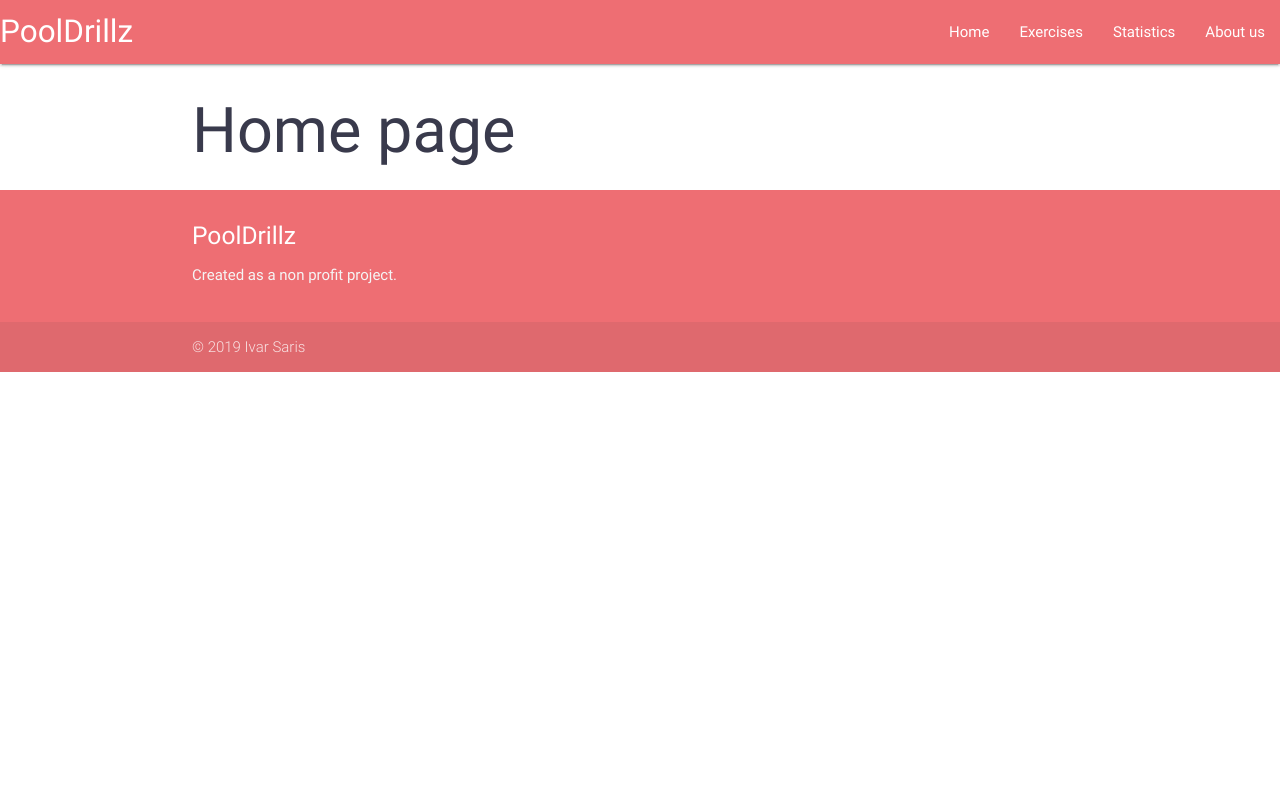
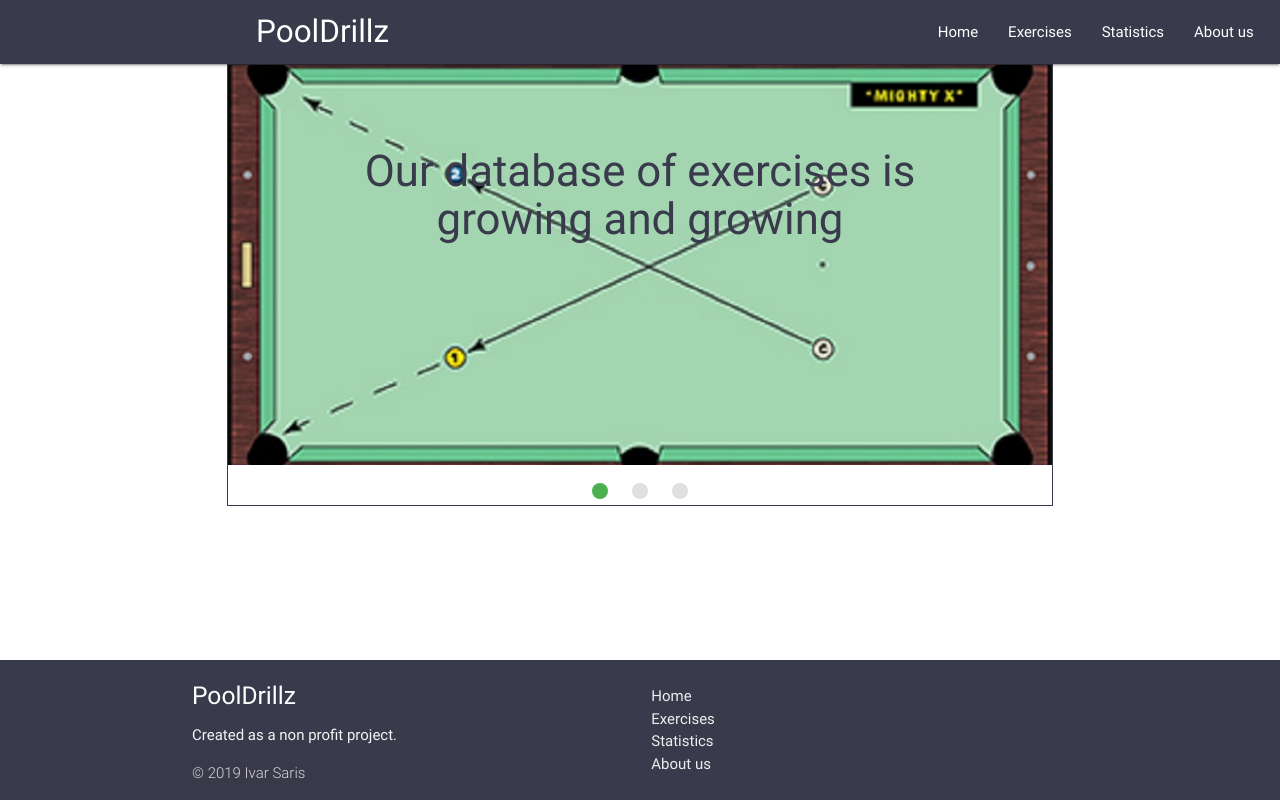
Before and after one commit to ivarsaris/PoolDrillz-MS2, a Flask app: page / in a window 1280 px wide. Run offline with Flask 2, Linux system fonts and the light colour scheme; some libraries are stand-ins or nearby versions.

Commit message:
added slideshow to homepage

```diff
--- a/.theia/static/css/style.css
+++ b/.theia/static/css/style.css
@@ -3,23 +3,57 @@ body {
     display: flex;
     min-height: 100vh;
     flex-direction: column;
-    color: #393a4c;
 }
 
 main {
     flex: 1 0 auto;
 }
 
-.navbar_fixed {
-    background-color: #0875c3;
+nav .nav-wrapper {
+    background-color: #393a4c;
+}
+
+nav .brand-logo {
+    left: 20%;
+}
+
+@media only screen and (max-width: 492px) {
+    display: none;
+}
+
+.slider {
+    width: 90%;
+    height: auto;
+    margin-left: 5%;
+    margin-bottom: 90px;
+    border: 1px solid #393a4c;
+}
+
+.slider .slides {
+    width: 100%;
+    height: auto;
+    overflow: hidden;
+    position: relative;
+}
+
+.slider .slides img {
+    position: absolute;
+    width: 100%;
+    height: auto;
+}
+
+.slider .slides li .caption {
+    color: #393a4c;
 }
 
 .btn {
     background-color: #0875c3;
+    width: 272px;
 }
 
 .btn-add {
     background-color: #393a4c;
+    width: 272px;
 }
 
 .statistics {
@@ -29,3 +63,18 @@ main {
 .add-cancel-button {
     width: 272px;
 }
+
+.page-footer {
+    position: fixed;
+    left: 0;
+    bottom: 0;
+    width: 100%;
+    height: 140px;
+    padding-top: 10px;
+    background-color: #393a4c;
+}
+
+.page-footer .footer-copyright {
+    min-height: 0;
+    padding-top: 0;
+}
--- a/.theia/templates/about.html
+++ b/.theia/templates/about.html
@@ -3,6 +3,6 @@
     <h1>About PoolDrillz</h1>
     <p>I started PoolDrillz as a project for all pool players. In my opinion, there is stucture missing when learning how to play pool.
     There is no clear path to becoming a better player. With PoolDrillz, I hope to make it easier for pool players of any level to find the right
-    exercises and to create a community of players and trainers. If you have any suggestions, feedback, questions, or want to collaborate with me,
+    exercises and to create a community of players and trainers. If you have any suggestions, feedback, questions, or would like to collaborate with me,
     please e-mail me at ivarsaris@gmail.com</p>
 {% endblock %}
--- a/.theia/templates/base.html
+++ b/.theia/templates/base.html
@@ -13,39 +13,58 @@
 </head>
 
 <body>
-	<div class="navbar-fixed">
-		<nav>
+	<nav class="navbar-fixed">
 		<div class="nav-wrapper">
+			<div class="row">
+				<div class="col m4">
 					<a href="#" class="brand-logo">PoolDrillz</a>
-				<ul id="nav-mobile" class="right hide-on-med-and-down">
+				</div>
+				<div class="col m8">
+					<ul id="nav-mobile" class="right hide-on-small-and-down">
 						<li><a href={{ url_for('index') }}>Home</a></li>
 						<li><a href={{ url_for('exercises') }}>Exercises</a></li>
 						<li><a href={{ url_for('stats') }}>Statistics</a></li>
 						<li><a href={{ url_for('about') }}>About us</a></li>
 					</ul>
 				</div>
+			</div>
+		</div>
 	</nav>
-	</div>
 	<!-- content to be copied to all pages -->
+	<section>
 		<div class="container">
+			<div class="row">
 				{% block content %}
 				{% endblock %}
 			</div>
+		</div>
+	</section>
+	<section>
 		<footer class="page-footer">
 			<div class="container">
 				<div class="row">
-				<div class="col l6 s12">
+					<div class="col l6 s6">
 						<h5 class="white-text">PoolDrillz</h5>
 						<p class="grey-text text-lighten-4">Created as a non profit project.</p>
+						<div class="footer-copyright">
+							<div>
+								© 2019 Ivar Saris
 							</div>
 						</div>
 					</div>
-		<div class="footer-copyright">
-			<div class="container">
-				© 2019 Ivar Saris
+					<div class="col l4 s6">
+						<ul>
+							<li><a class="grey-text text-lighten-3" href={{ url_for('index') }}>Home</a></li>
+							<li><a class="grey-text text-lighten-3" href={{ url_for('exercises') }}>Exercises</a></li>
+							<li><a class="grey-text text-lighten-3" href={{ url_for('stats') }}>Statistics</a></li>
+							<li><a class="grey-text text-lighten-3" href={{ url_for('about') }}>About us</a></li>
+						</ul>
+					</div>
 				</div>
 			</div>
 		</footer>
+	</section>
+	</div>
 
 	<!--JavaScript-->
 	<script type="text/javascript" src="js/materialize.min.js"></script>
@@ -54,10 +73,13 @@
 		integrity="sha256-WpOohJOqMqqyKL9FccASB9O0KwACQJpFTUBLTYOVvVU=" crossorigin="anonymous"></script>
 	<!-- Materialize javascript -->
 	<script src="https://cdnjs.cloudflare.com/ajax/libs/materialize/0.100.2/js/materialize.min.js"></script>
-	<!--jQuery to initialize select element in form-->
+	<!--jQuery to select element in form and image slider on homepage -->
 	<script type="text/javascript">
 		$(document).ready(function() {
 	        $('select').material_select();
+	});
+	    $(document).ready(function() {
+            $('.slider').slider({full_width: true});
     });
 	</script>
 </body>
--- a/.theia/templates/index.html
+++ b/.theia/templates/index.html
@@ -1,4 +1,25 @@
 {% extends 'base.html' %}
 {% block content %}
-    <h1>Home page</h1>
+<div class="slider">
+	<ul class="slides">
+		<li>
+			<img src="/static/images/oefening.jpg">
+			<div class="caption center-align" id="image1">
+				<h3>Our database of exercises is growing and growing</h3>
+			</div>
+		</li>
+		<li>
+			<img src="/static/images/screenshot1.png">
+			<div class="caption center-align" id="image2">
+				<h3>Add exercises yourself</h3>
+			</div>
+		</li>
+		<li>
+			<img src="/static/images/screenshot2.png">
+			<div class="caption center-align" id="image3">
+				<h3>Find the right exercise for you</h3>
+			</div>
+		</li>
+	</ul>
+</div>
 {% endblock %}
```
Also changed, not shown: .theia/templates/exercises.html (+26 -4 lines), .theia/static/images/oefening.jpg (added), .theia/static/images/screenshot1.png (added), .theia/static/images/screenshot2.png (added). Lines whose indentation alone changed are shown as unchanged.
